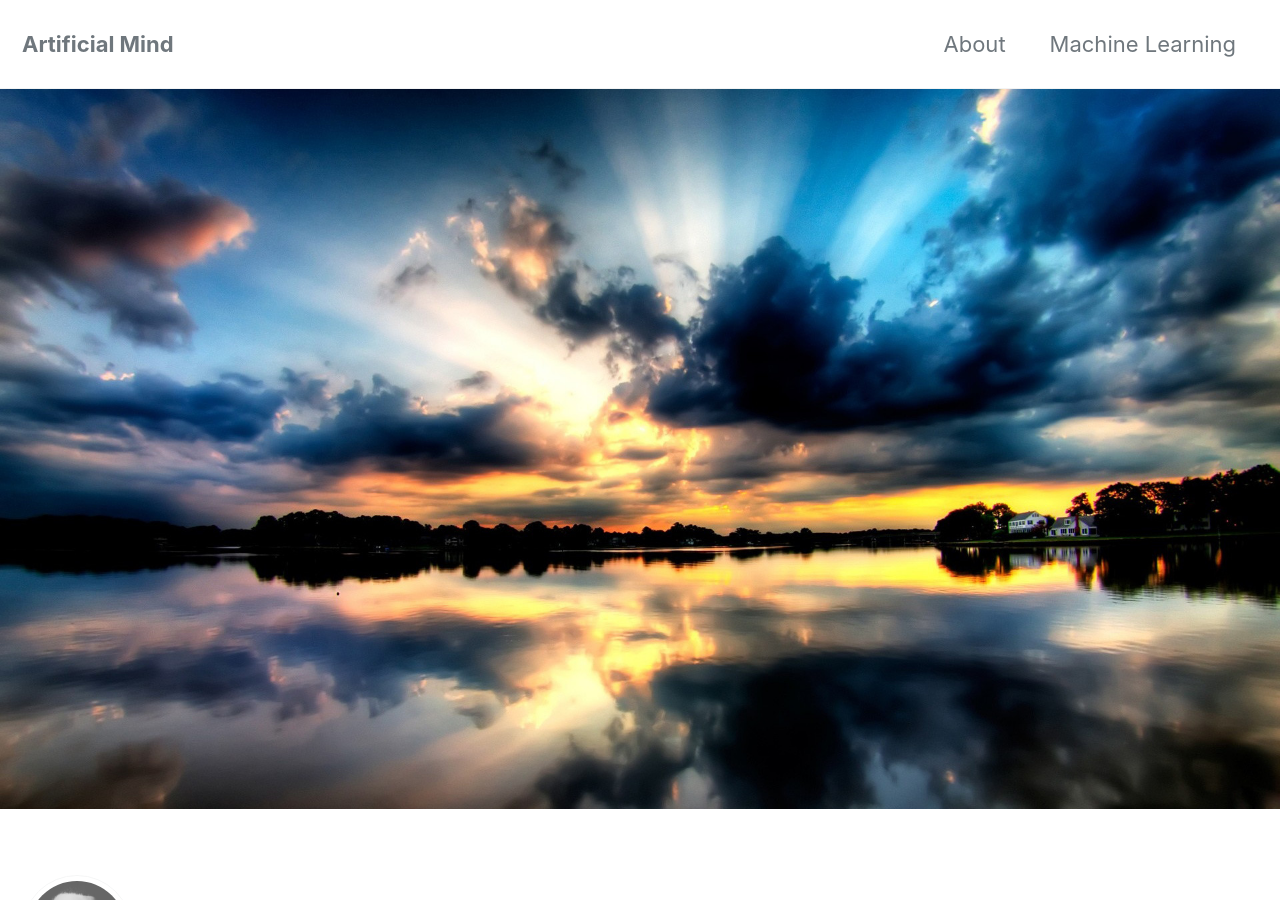
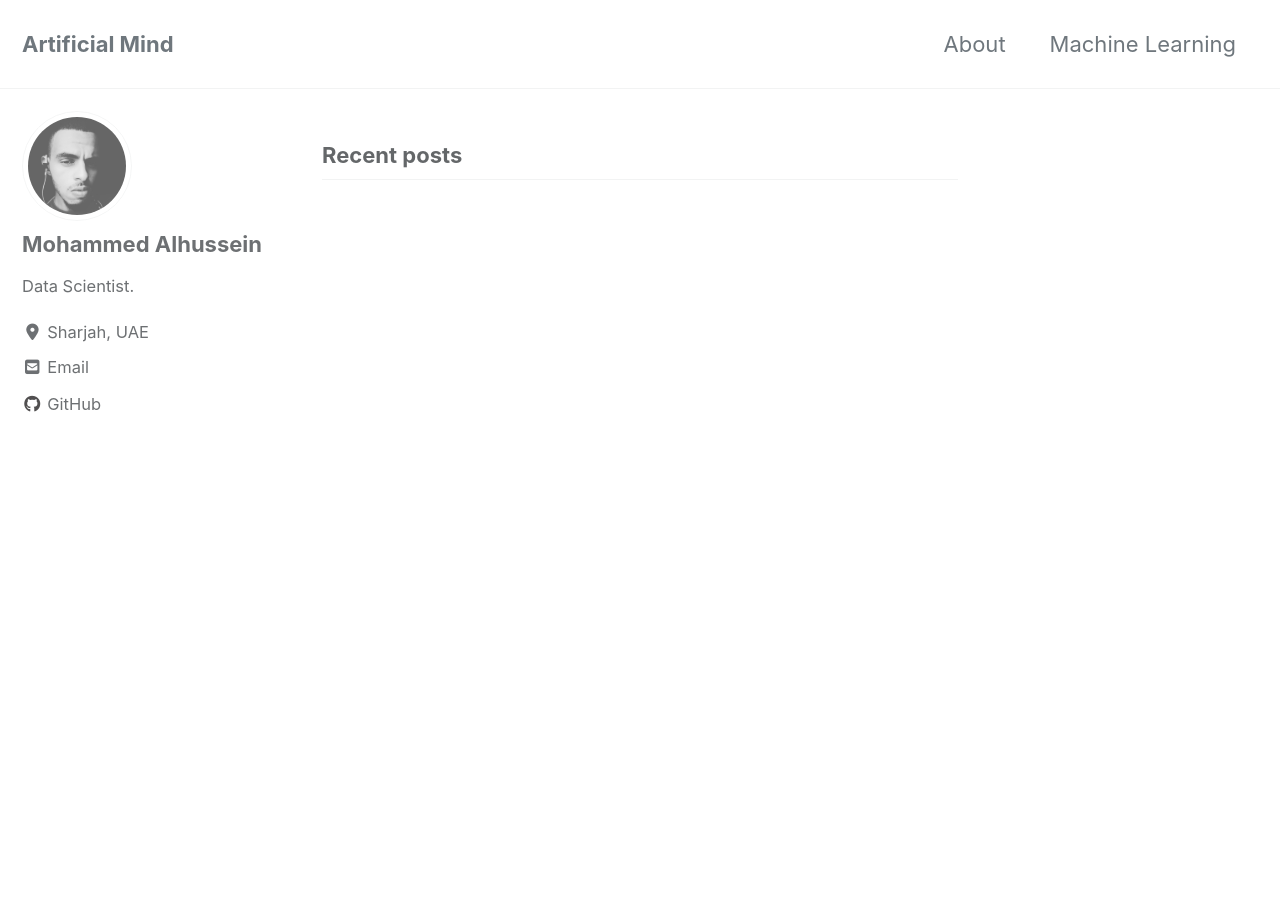
Before and after one commit to mohd-alhussin/mohd-alhussin.github.io, a Jekyll site: the page built from index.html, in a window 1280 px wide and 900 px high. Built offline with Jekyll 4.4.1, drawn with Linux system fonts in a browser that asks for light colours; cached includes are drawn as plain includes; nearby versions of some CDN libraries; the list of posts is cut into pages by our own code.

```diff
--- a/index.html
+++ b/index.html
@@ -1,6 +1,5 @@
 ---
 layout: home
 author_profile: true
-header:
-    image: "/images/background.jpg"
+
 ---
```
Also changed, not shown: .nojekyll (deleted).
